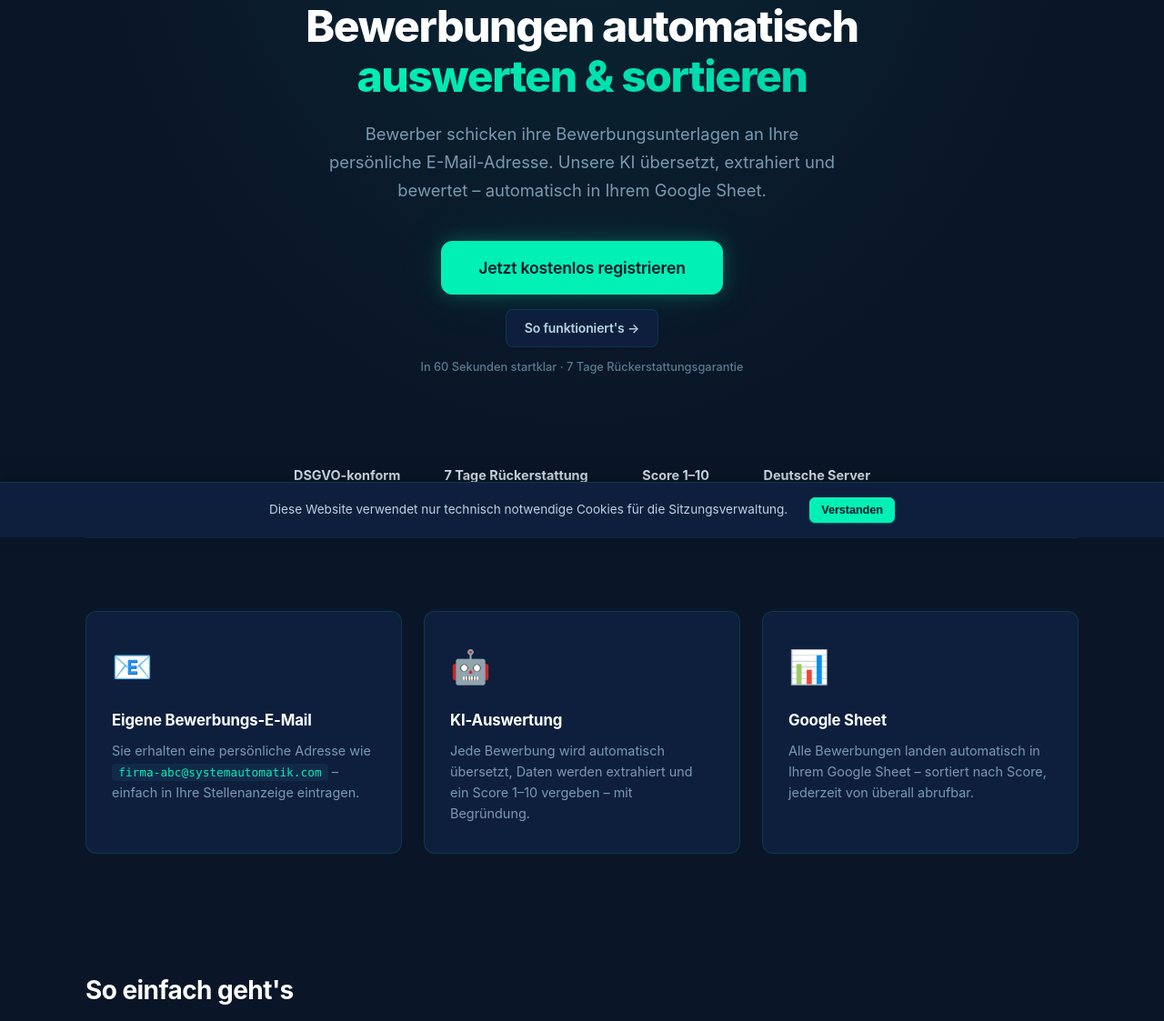
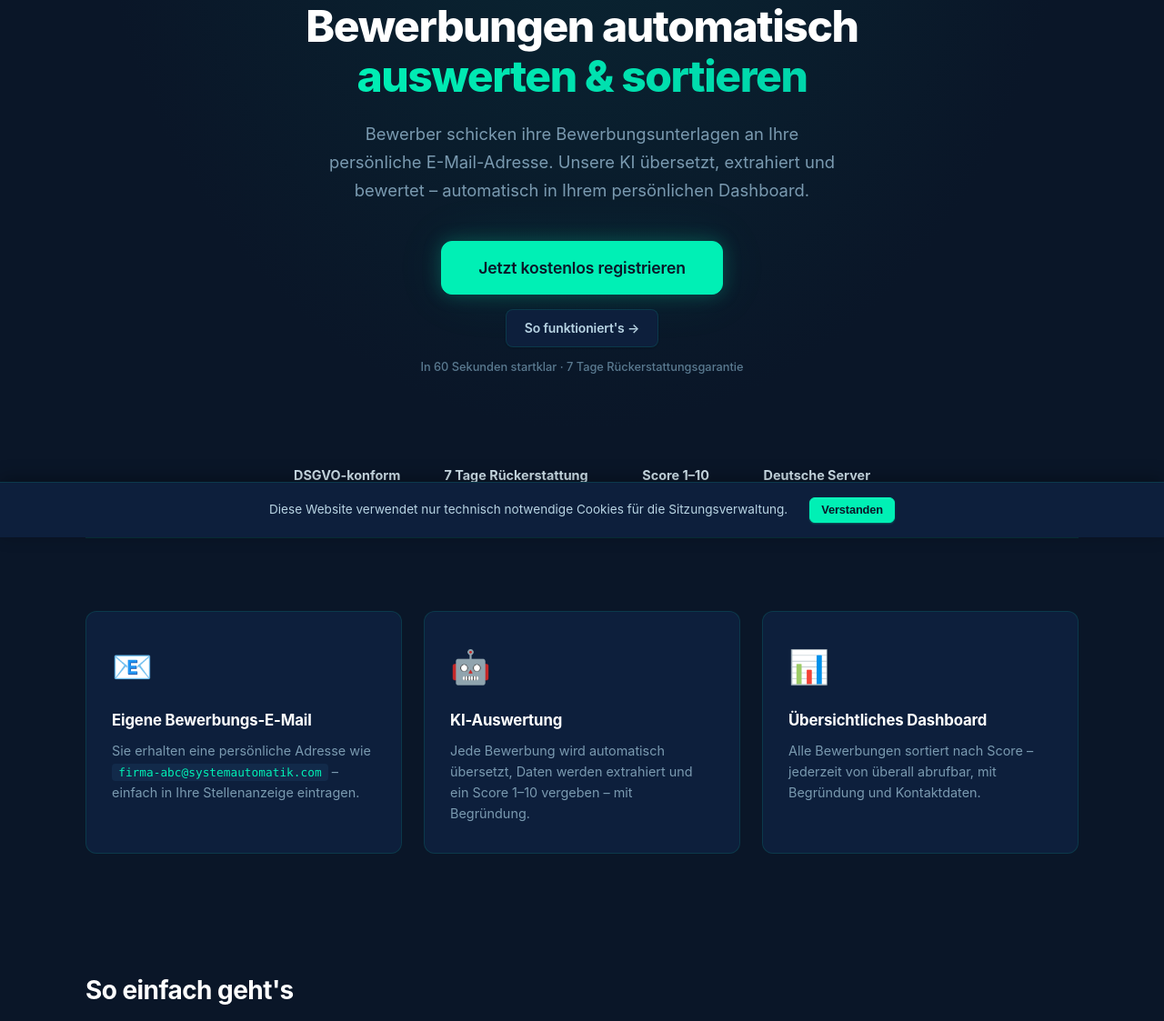
Before and after one commit to budsxbach/bewerbercheck-pro, a Flask app: page /start in a window 1280 px wide. Shown: the part 209-1332 px from the top of the page at 91% size. Run offline with Flask 3, Linux system fonts and the light colour scheme; some libraries are stand-ins or nearby versions.

Commit message:
UX: Google Sheets aus Hauptthema entfernt – durch Dashboard ersetzt
Alle prominenten Erwähnungen auf Landing Page und globaler Meta-Description
durch neutrale Dashboard-Formulierungen ersetzt. Google Sheets bleibt
als optionale Funktion in Settings/Datenschutz erhalten.

Co-Authored-By: Claude Sonnet 4.6 <noreply@anthropic.com>

```diff
--- a/templates/base.html
+++ b/templates/base.html
@@ -3,7 +3,7 @@
 <head>
     <meta charset="UTF-8">
     <meta name="viewport" content="width=device-width, initial-scale=1.0">
-    <meta name="description" content="{% block meta_description %}Bewerbercheck-Pro – Bewerbungen automatisch per KI auswerten, übersetzen und in Google Sheets sortieren.{% endblock %}">
+    <meta name="description" content="{% block meta_description %}Bewerbercheck-Pro – Bewerbungen automatisch per KI auswerten, bewerten und im Dashboard verwalten.{% endblock %}">
     <link rel="canonical" href="{% block canonical %}{{ config.APP_URL }}{{ request.path }}{% endblock %}">
     <title>{% block title %}Bewerbercheck-Pro{% endblock %}</title>
     <link rel="stylesheet" href="{{ url_for('static', filename='style.css') }}">
--- a/templates/landing.html
+++ b/templates/landing.html
@@ -1,11 +1,11 @@
 {% extends "base.html" %}
 {% block title %}Bewerbercheck-Pro – Bewerbungen automatisch auswerten{% endblock %}
-{% block meta_description %}Bewerbungen automatisch per KI auswerten, übersetzen und in Google Sheets sortieren. Jetzt starten ab 29€/Monat.{% endblock %}
+{% block meta_description %}Bewerbungen automatisch per KI auswerten, bewerten und im Dashboard verwalten. Jetzt starten ab 29€/Monat.{% endblock %}
 
 {% block head %}
 <!-- Open Graph -->
 <meta property="og:title" content="Bewerbercheck-Pro – Bewerbungen automatisch auswerten">
-<meta property="og:description" content="Bewerber schicken ihre Bewerbungsunterlagen per E-Mail. Unsere KI übersetzt, extrahiert und bewertet – automatisch in Ihrem Google Sheet.">
+<meta property="og:description" content="Bewerber schicken ihre Bewerbungsunterlagen per E-Mail. Unsere KI übersetzt, extrahiert und bewertet – automatisch in Ihrem persönlichen Dashboard.">
 <meta property="og:type" content="website">
 <meta property="og:url" content="{{ config.APP_URL }}/start">
 <meta property="og:image" content="{{ config.APP_URL }}{{ url_for('static', filename='og-image.jpg') }}">
@@ -14,7 +14,7 @@
 <!-- Twitter Card -->
 <meta name="twitter:card" content="summary_large_image">
 <meta name="twitter:title" content="Bewerbercheck-Pro – Bewerbungen automatisch auswerten">
-<meta name="twitter:description" content="KI-gestützte Bewerbungsauswertung mit Google Sheets Integration. Ab 29€/Monat.">
+<meta name="twitter:description" content="KI-gestützte Bewerbungsauswertung mit persönlichem Dashboard. Ab 29€/Monat.">
 <meta name="twitter:image" content="{{ config.APP_URL }}{{ url_for('static', filename='og-image.jpg') }}">
 {% endblock %}
 
@@ -24,7 +24,7 @@
     <h1>Bewerbungen automatisch<br><span class="highlight">auswerten & sortieren</span></h1>
     <p class="hero-subtitle">
         Bewerber schicken ihre Bewerbungsunterlagen an Ihre persönliche E-Mail-Adresse.
-        Unsere KI übersetzt, extrahiert und bewertet – automatisch in Ihrem Google Sheet.
+        Unsere KI übersetzt, extrahiert und bewertet – automatisch in Ihrem persönlichen Dashboard.
     </p>
     <div class="hero-cta">
         <a href="{{ url_for('auth.register') }}" class="btn btn-primary btn-xl">
@@ -69,8 +69,8 @@
         </div>
         <div class="feature-card">
             <div class="feature-icon">📊</div>
-            <h3>Google Sheet</h3>
-            <p>Alle Bewerbungen landen automatisch in Ihrem Google Sheet – sortiert nach Score, jederzeit von überall abrufbar.</p>
+            <h3>Übersichtliches Dashboard</h3>
+            <p>Alle Bewerbungen sortiert nach Score – jederzeit von überall abrufbar, mit Begründung und Kontaktdaten.</p>
         </div>
     </div>
 </section>
@@ -120,7 +120,7 @@
         <ul class="pricing-features">
             <li>Eigene Bewerbungs-E-Mail-Adresse</li>
             <li>KI-Auswertung & Scoring</li>
-            <li>Google Sheets Integration</li>
+            <li>Dashboard mit Bewerbungsübersicht</li>
             <li>Unbegrenzte Bewerbungen</li>
             <li>7 Tage Rückerstattungsgarantie</li>
         </ul>
```
